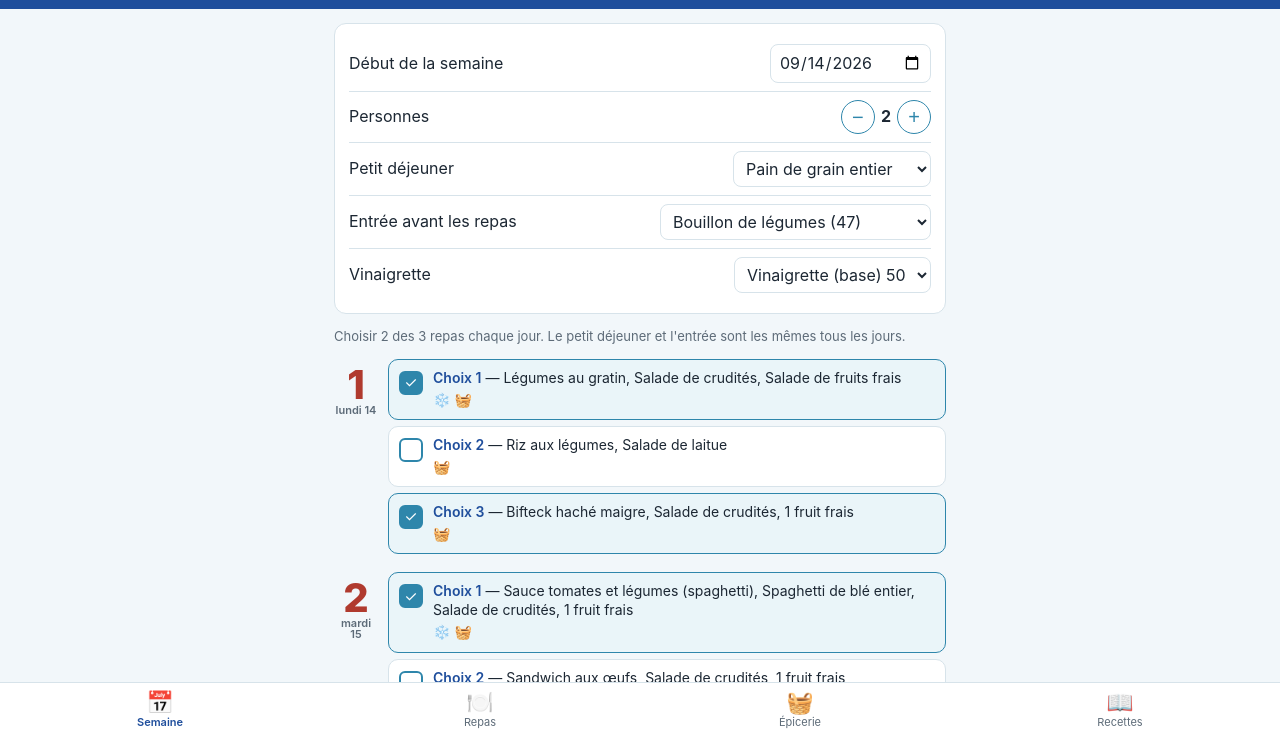
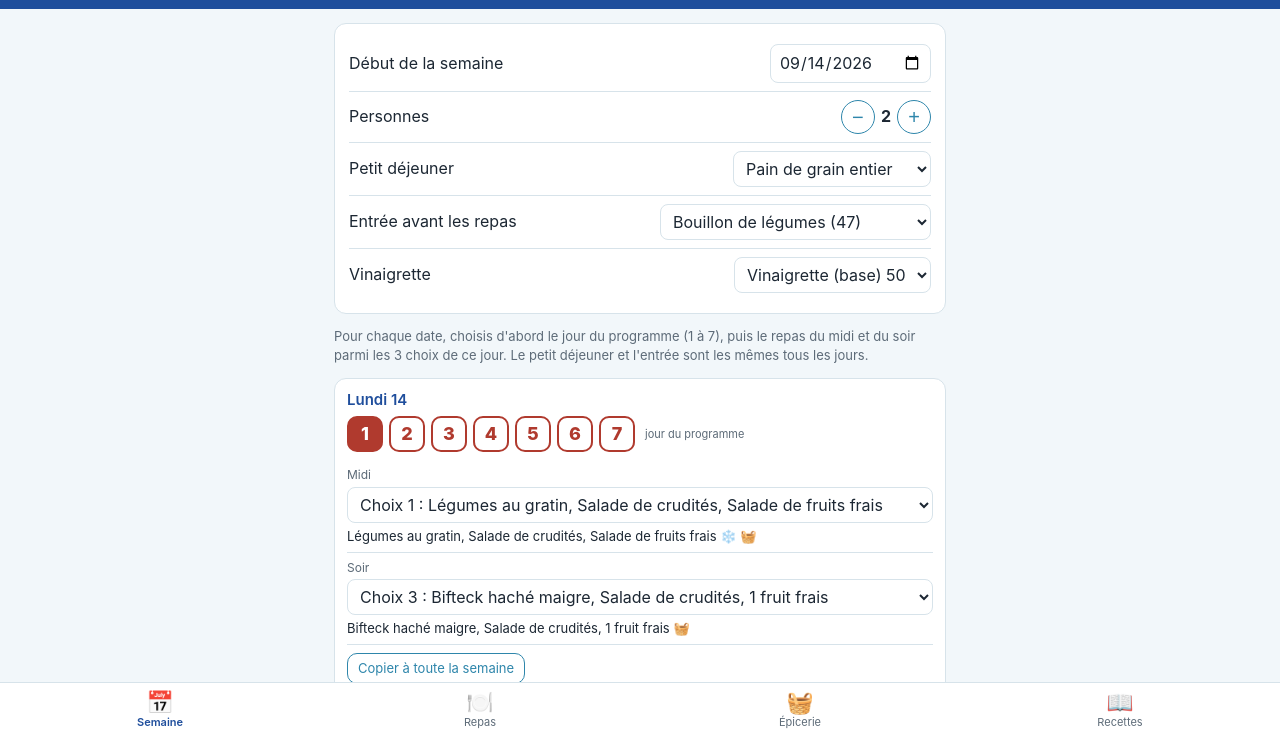
Before and after one commit to paulbouch26-png/Belleligne, a plain HTML site: page index.html in a window 1280 px wide. Shown: the part 63-796 px from the top of the page. Drawn offline with Linux system fonts and the light colour scheme.

Commit message:
Add files via upload

```diff
--- a/index.html
+++ b/index.html
@@ -44,6 +44,16 @@ input[type=number]{width:70px;text-align:center}
 .choice .t{font-size:14px;line-height:1.35}
 .choice .t b{color:var(--blue);font-weight:600}
 .choice .icons{font-size:14px;margin-top:2px}
+.datehead{font-size:15px;font-weight:600;color:var(--blue);margin-bottom:6px;text-transform:capitalize}
+.chips{display:flex;gap:6px;align-items:center;margin-bottom:8px}
+.chip{width:36px;height:36px;border-radius:10px;border:2px solid var(--brick);background:#fff;color:var(--brick);font:inherit;font-size:18px;font-weight:800;padding:0}
+.chip.on{background:var(--brick);color:#fff}
+.chipk{font-size:11px;color:var(--muted);margin-left:4px}
+.slot{padding:6px 0;border-bottom:1px solid var(--line)}.slot:last-of-type{border-bottom:0}
+.slotk{font-size:12px;color:var(--muted);margin-bottom:3px}
+.slot select{max-width:100%;width:100%}
+.slotv{font-size:13px;margin-top:4px;color:var(--ink)}
+.btn.small{padding:5px 10px;font-size:13px}
 .warn{color:var(--brick);font-size:13px;font-weight:600;margin:4px 0 0 54px}
 .tabs{display:flex;gap:6px;overflow-x:auto;padding:2px 0 10px;-webkit-overflow-scrolling:touch}
 .tabs button{flex:none;border:1px solid var(--line);background:#fff;border-radius:20px;padding:7px 12px;font:inherit;font-size:14px;color:var(--ink)}
@@ -95,7 +105,7 @@ input[type=number]{width:70px;text-align:center}
     <div class="row"><label>Entrée avant les repas</label><select id="entree"><option value="47">Bouillon de légumes (47)</option><option value="40">Potage aux légumes verts (40)</option><option value="39">Soupe aux légumes (39)</option><option value="46">Soupe aux tomates (46)</option><option value="JUSLEG">Jus de légumes ou de tomate</option></select></div>
     <div class="row"><label>Vinaigrette</label><select id="vin"><option value="50">Vinaigrette (base) 50</option><option value="51">À l'ail 51</option><option value="52">Au yogourt 52</option><option value="53">Soleil 53</option></select></div>
   </div>
-  <p class="note">Choisir 2 des 3 repas chaque jour. Le petit déjeuner et l'entrée sont les mêmes tous les jours.</p>
+  <p class="note">Pour chaque date, choisis d'abord le jour du programme (1 à 7), puis le repas du midi et du soir parmi les 3 choix de ce jour. Le petit déjeuner et l'entrée sont les mêmes tous les jours.</p>
   <div id="grid"></div>
 </section>
 
@@ -133,13 +143,17 @@ const RAYONS=["1-Fruits & légumes","2-Viandes & poissons","3-Produits laitiers
 const DAYS=["dimanche","lundi","mardi","mercredi","jeudi","vendredi","samedi"];
 const KEY="belleligne.v1";
 function nextMonday(){const d=new Date();d.setHours(12,0,0,0);const dow=d.getDay();d.setDate(d.getDate()-((dow+6)%7));return d.toISOString().slice(0,10)}
-let S=JSON.parse(localStorage.getItem(KEY)||"null")||{start:nextMonday(),pers:2,dej:"PAIN",entree:"47",vin:"50",sel:{1:[1,3],2:[1,3],3:[1,3],4:[1,3],5:[1,3],6:[1,3],7:[1,3]},chk:{},tab:"semaine",day:1};
+let S=JSON.parse(localStorage.getItem(KEY)||"null")||{start:nextMonday(),pers:2,dej:"PAIN",entree:"47",vin:"50",sel:{1:["1-1","1-3"],2:["2-1","2-3"],3:["3-1","3-3"],4:["4-1","4-3"],5:["5-1","5-3"],6:["6-1","6-3"],7:["7-1","7-3"]},chk:{},tab:"semaine",day:1};
+S.prog=S.prog||{1:1,2:2,3:3,4:4,5:5,6:6,7:7};
+for(const d in S.sel)S.sel[d]=S.sel[d].map(x=>typeof x==="number"?`${d}-${x}`:x); // migration
 const save=()=>localStorage.setItem(KEY,JSON.stringify(S));
 const $=s=>document.querySelector(s);
 const esc=s=>String(s).replace(/[&<>"]/g,c=>({"&":"&amp;","<":"&lt;",">":"&gt;",'"':"&quot;"}[c]));
 const label=refs=>refs.filter(r=>r!=="TISANE").map(r=>REC[r].name).join(", ");
 const iconsOf=refs=>[...new Set(refs.flatMap(r=>(RTXT[r]&&RTXT[r].ic)?[...RTXT[r].ic]:[]))].map(k=>ICONS[k]).join(" ");
 const menu=(d,c)=>DATA.menus.find(m=>m.d===d&&m.c===c).refs;
+const menuId=id=>{const [d,c]=id.split("-").map(Number);return menu(d,c)};
+const ALL=DATA.menus.map(m=>({id:`${m.d}-${m.c}`,d:m.d,c:m.c,refs:m.refs}));
 const fmt=q=>{const v=Math.ceil(q*10)/10;return (v%1?v.toFixed(1):String(v)).replace(".",",")};
 function dateOf(d){const x=new Date(S.start+"T12:00:00");x.setDate(x.getDate()+d-1);return x}
 function dayName(d){const x=dateOf(d);return DAYS[x.getDay()]+" "+x.getDate()}
@@ -147,7 +161,7 @@ function dayName(d){const x=dateOf(d);return DAYS[x.getDay()]+" "+x.getDate()}
 // ---- calculs ----
 function portionsFor(d){ // Map ref -> portions pour la journée d
   const p=new Map();const add=(r,n)=>p.set(r,(p.get(r)||0)+n);
-  for(const c of S.sel[d]){for(const r of menu(d,c)){add(r,S.pers);if(VINSET.has(r))add(S.vin,S.pers)}}
+  for(const id of S.sel[d]){for(const r of menuId(id)){add(r,S.pers);if(VINSET.has(r))add(S.vin,S.pers)}}
   add(S.entree,S.sel[d].length*S.pers);add("DEJ",S.pers);add(S.dej,S.pers);return p}
 function ingredients(pmap){ // agrège en {rayon:{ing:{q,u}}}
   const out={};
@@ -159,14 +173,17 @@ function weekPortions(){const p=new Map();for(let d=1;d<=7;d++)for(const [r,n] o
 function renderWeek(){
   $("#start").value=S.start;$("#pVal").textContent=S.pers;$("#dej").value=S.dej;$("#entree").value=S.entree;$("#vin").value=S.vin;
   let h="";
-  for(let d=1;d<=7;d++){
-    h+=`<div class="day"><div class="daynum">${d}<small>${esc(dayName(d))}</small></div><div>`;
-    for(let c=1;c<=3;c++){const refs=menu(d,c);const on=S.sel[d].includes(c);
-      h+=`<div class="choice${on?" on":""}" data-d="${d}" data-c="${c}"><div class="chk">${on?"✓":""}</div><div><div class="t"><b>Choix ${c}</b> — ${esc(label(refs))}</div><div class="icons">${iconsOf(refs)}</div></div></div>`}
-    if(S.sel[d].length>2)h+=`<div class="warn">Le programme demande 2 choix par jour.</div>`;
-    h+=`</div></div>`}
+  for(let d=1;d<=7;d++){const p=S.prog[d];const s=S.sel[d];
+    const opts=v=>`<option value="">— aucun —</option>`+[1,2,3].map(c=>`<option value="${p}-${c}"${`${p}-${c}`===v?" selected":""}>Choix ${c} : ${esc(label(menu(p,c)))}</option>`).join("");
+    h+=`<div class="card" style="padding:10px 12px"><div class="datehead">${esc(dayName(d))}</div>
+      <div class="chips">${[1,2,3,4,5,6,7].map(n=>`<button class="chip${n===p?" on":""}" data-d="${d}" data-p="${n}">${n}</button>`).join("")}<span class="chipk">jour du programme</span></div>`;
+    [["Midi",0],["Soir",1]].forEach(([k,i])=>{const v=s[i]||"";const m=v?ALL.find(x=>x.id===v):null;
+      h+=`<div class="slot"><div class="slotk">${k}</div><select data-d="${d}" data-i="${i}">${opts(v)}</select>${m?`<div class="slotv">${esc(label(m.refs))} <span class="icons">${iconsOf(m.refs)}</span></div>`:""}</div>`});
+    h+=`<div class="tools" style="margin:8px 0 0"><button class="btn small" data-copy="${d}">Copier à toute la semaine</button></div></div>`}
   $("#grid").innerHTML=h;
-  $("#grid").querySelectorAll(".choice").forEach(el=>el.onclick=()=>{const d=+el.dataset.d,c=+el.dataset.c;const a=S.sel[d];const i=a.indexOf(c);i>=0?a.splice(i,1):a.push(c);a.sort();save();renderWeek()});
+  $("#grid").querySelectorAll(".chip").forEach(b=>b.onclick=()=>{const d=+b.dataset.d,p=+b.dataset.p;if(S.prog[d]!==p){S.prog[d]=p;S.sel[d]=[`${p}-1`,`${p}-3`];save();renderWeek()}});
+  $("#grid").querySelectorAll("select").forEach(el=>el.onchange=()=>{const d=+el.dataset.d,i=+el.dataset.i;const a=[S.sel[d][0]||"",S.sel[d][1]||""];a[i]=el.value;S.sel[d]=a.filter(x=>x);save();renderWeek()});
+  $("#grid").querySelectorAll("[data-copy]").forEach(b=>b.onclick=()=>{const src=+b.dataset.copy;for(let d=1;d<=7;d++){S.prog[d]=S.prog[src];S.sel[d]=[...S.sel[src]]}save();renderWeek()});
 }
 // ---- rendu : recette ----
 function recipeHTML(ref,open){
@@ -188,13 +205,13 @@ function renderCal(){
   h+=`<div class="meal"><div class="k">Entrée (avant chaque repas)</div><div class="v">${esc(REC[S.entree].name)}</div>${recipeHTML(S.entree)}</div></div>`;
   const sel=S.sel[d];
   if(!sel.length)h+=`<div class="card empty">Aucun repas choisi pour ce jour. Sélectionne-les dans l'onglet Semaine.</div>`;
-  sel.forEach((c,idx)=>{const refs=menu(d,c);
-    h+=`<div class="card"><div class="meal"><div class="k">${idx===0?"Repas du midi":"Repas du soir"} — choix ${c}</div><div class="v">${refs.map(r=>esc(REC[r].name)).join("<br>")}</div>`;
+  sel.forEach((id,idx)=>{const refs=menuId(id);const [jd,jc]=id.split("-");
+    h+=`<div class="card"><div class="meal"><div class="k">${idx===0?"Repas du midi":"Repas du soir"} — jour ${jd}, choix ${jc} du programme</div><div class="v">${refs.map(r=>esc(REC[r].name)).join("<br>")}</div>`;
     h+=refs.filter(r=>RTXT[r]).map(r=>recipeHTML(r)).join("");
     if(refs.some(r=>VINSET.has(r)))h+=recipeHTML(S.vin);
     h+=`</div></div>`});
   // à préparer la veille pour le lendemain
-  if(d<7){const nxt=S.sel[d+1].flatMap(c=>menu(d+1,c)).concat([S.entree,S.dej]);const tips=[...new Set(nxt.filter(r=>PREP[r]).map(r=>`<b>${esc(REC[r].name)}</b> — ${esc(PREP[r])}`))];
+  if(d<7){const nxt=S.sel[d+1].flatMap(id=>menuId(id)).concat([S.entree,S.dej]);const tips=[...new Set(nxt.filter(r=>PREP[r]).map(r=>`<b>${esc(REC[r].name)}</b> — ${esc(PREP[r])}`))];
     if(tips.length)h+=`<h2>À préparer la veille pour le jour ${d+1}</h2><div class="prep">${tips.join("<br>")}</div>`}
   // ingrédients du jour
   const ing=ingredients(portionsFor(d));
--- a/sw.js
+++ b/sw.js
@@ -1,4 +1,4 @@
-const C="belleligne-v1";const F=["./","./index.html","./manifest.webmanifest","./icon-192.png","./icon-512.png"];
+const C="belleligne-v3";const F=["./","./index.html","./manifest.webmanifest","./icon-192.png","./icon-512.png"];
 self.addEventListener("install",e=>{e.waitUntil(caches.open(C).then(c=>c.addAll(F)).then(()=>self.skipWaiting()))});
 self.addEventListener("activate",e=>{e.waitUntil(caches.keys().then(k=>Promise.all(k.filter(x=>x!==C).map(x=>caches.delete(x)))).then(()=>self.clients.claim()))});
 self.addEventListener("fetch",e=>{e.respondWith(fetch(e.request).then(r=>{const cp=r.clone();caches.open(C).then(c=>c.put(e.request,cp));return r}).catch(()=>caches.match(e.request).then(r=>r||caches.match("./index.html"))))});
```
